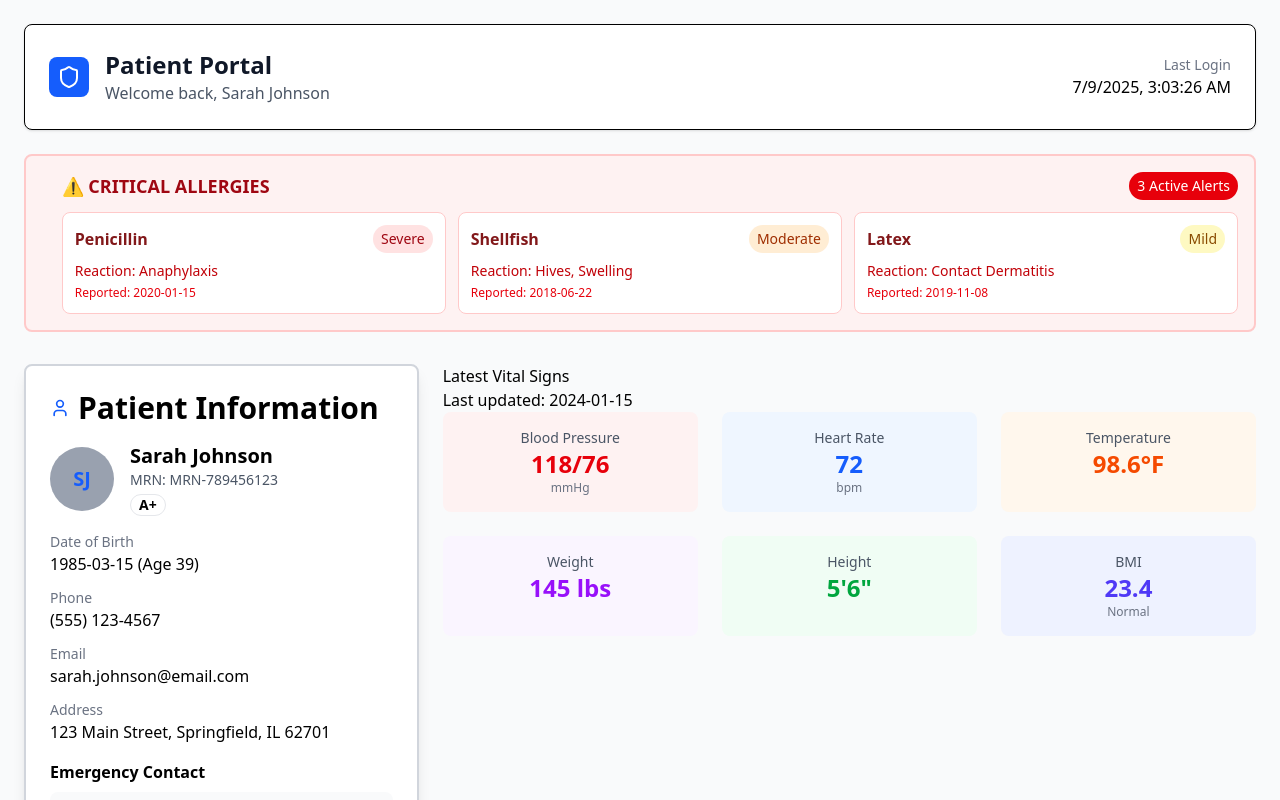
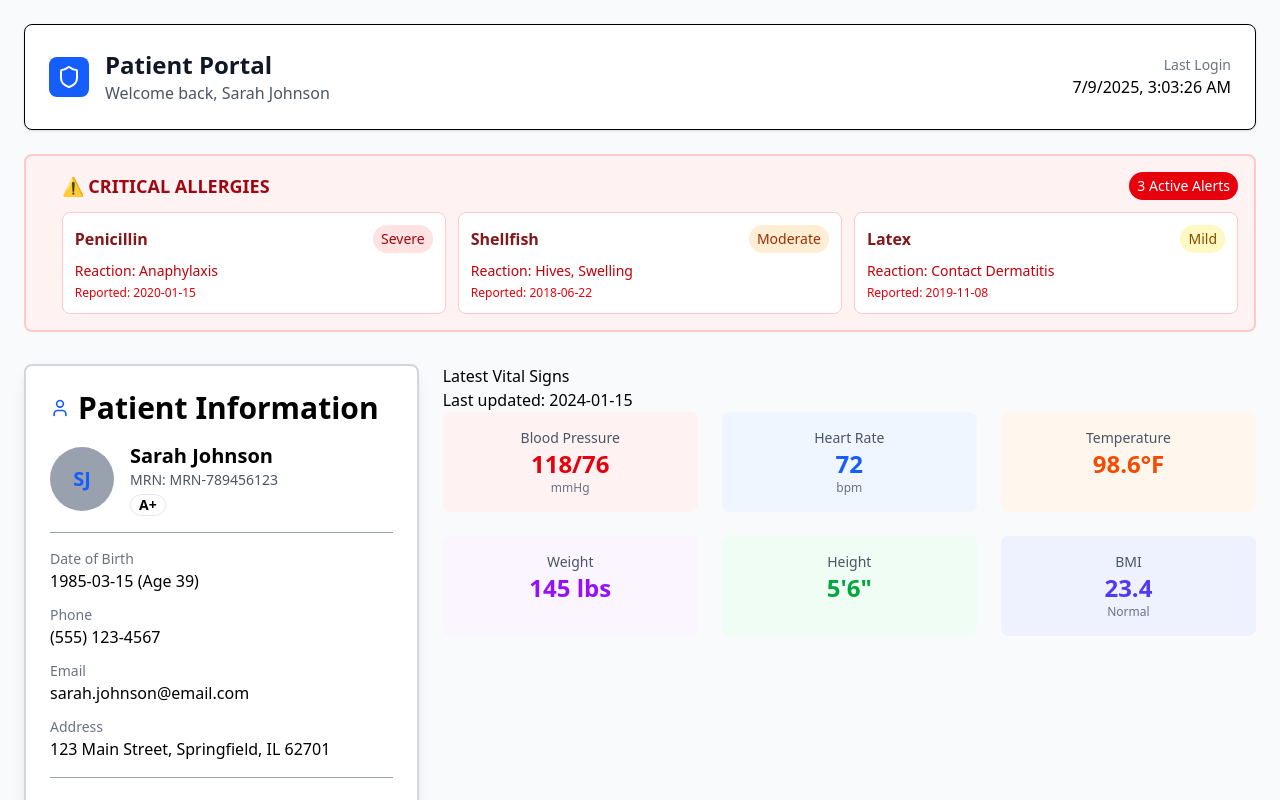
Before and after one commit to Walker-Gideon/Clinic-web, a React (Vite) app: page /patient in a window 1280 px wide. Shown: the top 800 px of the page. Built offline with nearby package versions, Linux system fonts and the light colour scheme.

Commit message:
Created the separate component

```diff
--- a/src/components/ui/Separator.jsx
+++ b/src/components/ui/Separator.jsx
@@ -0,0 +1,3 @@
+export default function Separator() {
+  return <div className="border-b border-gray-400" />;
+}
--- a/src/features/patient/patientMain/PatientSummary.jsx
+++ b/src/features/patient/patientMain/PatientSummary.jsx
@@ -4,6 +4,7 @@ import Card from "../../../components/ui/card/Card";
 import CardHeader from "../../../components/ui/card/CardHeader";
 import CardTitle from "../../../components/ui/card/CardTitle";
 import CardContent from "../../../components/ui/card/CardContent";
+import Separator from "../../../components/ui/Separator";
 
 export default function PatientSummary({ patientData }) {
   return (
@@ -40,7 +41,7 @@ export default function PatientSummary({ patientData }) {
             </div>
           </div>
 
-          {/* <Separator /> */}
+          <Separator />
 
           <div className="space-y-3">
             <div className="flex items-center gap-3">
@@ -78,7 +79,7 @@ export default function PatientSummary({ patientData }) {
             </div>
           </div>
 
-          {/* <Separator /> */}
+          <Separator />
 
           <div>
             <h4 className="mb-2 font-semibold">Emergency Contact</h4>
```
